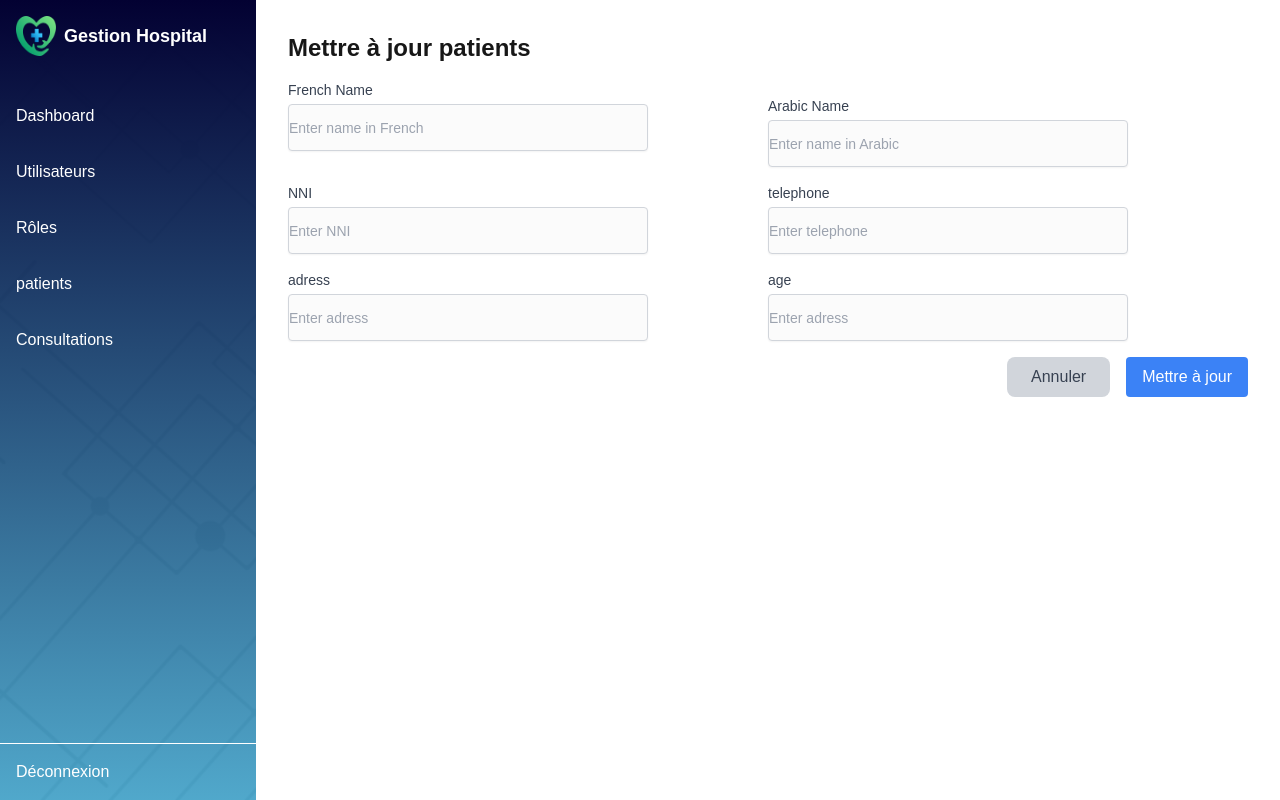
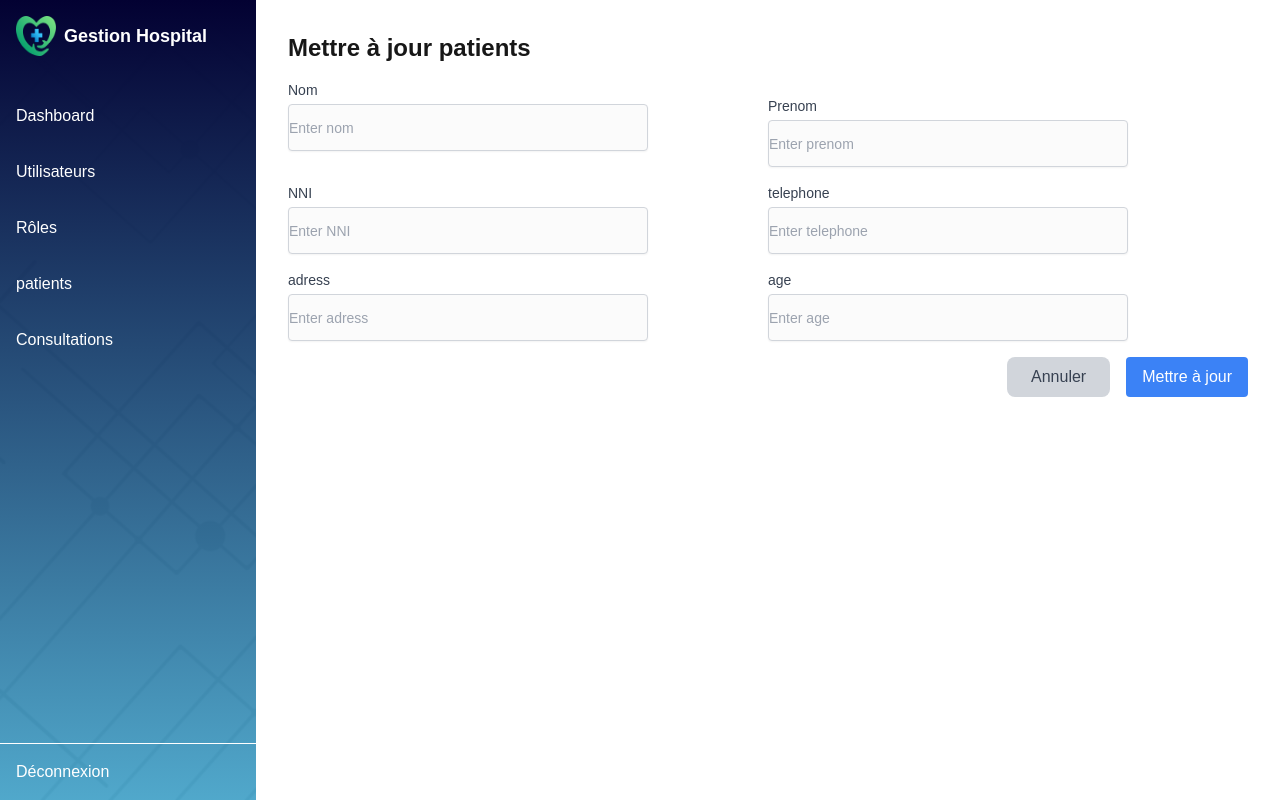
Before and after one commit to aichaaMoussa/gestion_inv, a Next.js app: page /dashboard/patients/add/1 in a window 1280 px wide. Built offline with nearby package versions, Linux system fonts and the light colour scheme; no server answers; sample sign-in values are in the browser's storage.

Commit message:
feat:deploiyment

```diff
--- a/src/pages/api/patients/[id].ts
+++ b/src/pages/api/patients/[id].ts
@@ -45,8 +45,8 @@ handler
       const updatedData = { ...req.body, updatedAt: date };
 
       // Convertir roleId en ObjectId
-      if (updatedData.roleId) {
-        updatedData.roleId = new ObjectId(updatedData.roleId);
+      if (updatedData.doctorId) {
+        updatedData.doctorId = new ObjectId(updatedData.doctorId);
       }
       const db = await connectToDb();
       const user = await db
--- a/src/pages/dashboard/patients/add/[id].tsx
+++ b/src/pages/dashboard/patients/add/[id].tsx
@@ -15,6 +15,18 @@ import Select from "@/components/Select";
 import { PatientSchema, userShemas } from "@/schemas/schemas";
 import { useSession } from "next-auth/react";
 
+// Extend the session type to include custom properties
+declare module "next-auth" {
+  interface Session {
+    user: {
+      id: string;
+      name?: string | null;
+      email?: string | null;
+      image?: string | null;
+    }
+  }
+}
+
 export default function UpdateForm() {
   const queryClient = new QueryClient();
   const { query, push } = useRouter();
@@ -23,12 +35,12 @@ export default function UpdateForm() {
   const { data } = useQuery({
     queryKey: ["patients", id],
     queryFn: async () => {
-      if (!id) return null; // Évite un appel API avec un id null
+      if (!id) return null;
       const response = await axios.get(`/api/patients/${id}`);
       console.log("response", response);
       return response.data;
     },
-    enabled: !!id, // Empêche la requête si `id` est undefined
+    enabled: !!id,
   });
 
   useEffect(() => {
@@ -51,7 +63,6 @@ export default function UpdateForm() {
     },
   });
 
-  // React Hook Form avec Zod Resolver
   const methods = useForm({
     resolver: zodResolver(PatientSchema),
   });
@@ -77,13 +88,16 @@ export default function UpdateForm() {
         label: role.namefr,
       }))
     : [];
-    const { data: session, status } = useSession(); // Vérifie le statut de la session
+
+  const { data: session, status } = useSession();
   console.log("Session status:", status, "Session data:", session);
+
   useEffect(() => {
     if (status === "authenticated" && session?.user?.id) {
       setValue("doctorId", session.user.id);
     }
   }, [session, status, setValue]);
+
   useEffect(() => {
     if (data) {
       console.log("Données utilisateur avant mise à jour:", data);
@@ -92,14 +106,13 @@ export default function UpdateForm() {
       setValue("lastName", data?.lastName, { shouldValidate: true });
       setValue("nni", data?.nni, { shouldValidate: true });
       setValue("telephone", data?.telephone, { shouldValidate: true });
-
       setValue("adress", data?.adress || "", { shouldValidate: true });
-      setValue("age",data?.age || "", { shouldValidate: true }); // Mot de passe vide par sécurité
+      setValue("age", data?.age || "", { shouldValidate: true });
     }
   }, [data, reset, setValue]);
+
   console.log("🔹 useForm initialisé", methods);
   const { errors } = formState;
-
   console.log("⚠️ Erreurs du formulaire:", errors);
 
   return (
@@ -112,20 +125,20 @@ export default function UpdateForm() {
         >
           <Input
             type="text"
-              label="French Name"
+            label="Nom"
             id="firstName"
             name="firstName"
-              placeholder="Enter name in French"
-              error={!!errors.nom}
+            placeholder="Enter nom"
+            error={errors.firstName ? { message: errors.firstName.message } : undefined}
             register={register}
           />
           <Input
             type="text"
-              label="Arabic Name"
+            label="Prenom"
             id="lastName"
             name="lastName"
-              placeholder="Enter name in Arabic"
-              error={!!errors.prenom}
+            placeholder="Enter prenom"
+            error={errors.lastName ? { message: errors.lastName.message } : undefined}
             register={register}
           />
           <Input
@@ -134,7 +147,7 @@ export default function UpdateForm() {
             id="nni"
             name="nni"
             placeholder="Enter NNI"
-              error={!!errors.nni}
+            error={errors.nni ? { message: errors.nni.message } : undefined}
             register={register}
           />
           <Input
@@ -143,7 +156,7 @@ export default function UpdateForm() {
             id="telephone"
             name="telephone"
             placeholder="Enter telephone"
-              error={!!errors.phone}
+            error={errors.telephone ? { message: errors.telephone.message } : undefined}
             register={register}
           />
           <Input
@@ -152,7 +165,7 @@ export default function UpdateForm() {
             id="adress"
             name="adress"
             placeholder="Enter adress"
-              error={!!errors.nni}
+            error={errors.adress ? { message: errors.adress.message } : undefined}
             register={register}
           />
           <Input
@@ -160,8 +173,8 @@ export default function UpdateForm() {
             label="age"
             id="age"
             name="age"
-              placeholder="Enter adress"
-              error={!!errors.nni}
+            placeholder="Enter age"
+            error={errors.age ? { message: errors.age.message } : undefined}
             register={register}
           />
           <div className="col-span-2 flex justify-end gap-4">
--- a/src/pages/dashboard/patients/add/index.tsx
+++ b/src/pages/dashboard/patients/add/index.tsx
@@ -31,11 +31,11 @@ export default function App() {
     },
     onSuccess: () => {
       push("/dashboard/patients"); // ✅ Redirection après succès
-      toast.success("Utilisateur créé avec succès !");
+      toast.success("Patient créé avec succès !");
     },
     onError: (error) => {
-      console.error("Erreur lors de la création de l'utilisateur :", error);
-      toast.error("Échec de la création de l'utilisateur. Veuillez réessayer.");
+      console.error("Erreur lors de la création de patient :", error);
+      toast.error("Échec de la création de patient. Veuillez réessayer.");
     },
   });
 
@@ -64,19 +64,19 @@ export default function App() {
           >
             <Input
               type="text"
-              label="French Name"
+              label="Nom"
               id="firstName"
               name="firstName"
-              placeholder="Enter name in French"
+              placeholder="Nom"
               error={!!errors.nom}
               register={register}
             />
             <Input
               type="text"
-              label="Arabic Name"
+              label="Prenom"
               id="lastName"
               name="lastName"
-              placeholder="Enter name in Arabic"
+              placeholder="Prenom"
               error={!!errors.prenom}
               register={register}
             />
--- a/src/pages/dashboard/user/add/index.tsx
+++ b/src/pages/dashboard/user/add/index.tsx
@@ -11,6 +11,18 @@ import Input from "@/components/Input";
 import router, { useRouter } from "next/router";
 import { toast } from "react-toastify";
 
+interface Role {
+  _id: string;
+  namefr: string;
+}
+
+interface FormData {
+  roleId: string;
+  nom: string;
+  prenom: string;
+  [key: string]: string;
+}
+
 const queryClient = new QueryClient();
 
 export default function App() {
@@ -18,9 +30,8 @@ export default function App() {
     register,
     handleSubmit,
     setValue,
-    watch,
     formState: { errors },
-  } = useForm();
+  } = useForm<FormData>();
   const {
     data: roles,
     isLoading,
@@ -34,13 +45,13 @@ export default function App() {
   });
   const { push } = useRouter();
 
-  const { mutate, isLoading: load } = useMutation({
+  const { mutate, isLoading: isSubmitting } = useMutation({
     mutationKey: ["user"],
-    mutationFn: async (data) => {
+    mutationFn: async (data: FormData) => {
       return axios.post("/api/user", data);
     },
     onSuccess: () => {
-      push("/dashboard/user"); // ✅ Redirection après succès
+      push("/dashboard/user");
       toast.success("Utilisateur créé avec succès !");
     },
     onError: (error) => {
@@ -48,8 +59,9 @@ export default function App() {
       toast.error("Échec de la création de l'utilisateur. Veuillez réessayer.");
     },
   });
+
   const roleOptions = roles?.roles
-    ? roles.roles.map((role: any) => ({
+    ? roles.roles.map((role: Role) => ({
         value: role._id,
         label: role.namefr,
       }))
@@ -57,7 +69,7 @@ export default function App() {
 
   register("roleId", { required: "Veuillez sélectionner un rôle." });
 
-  const onSubmit = (data: any) => {
+  const onSubmit = (data: FormData) => {
     if (!data.roleId) {
       alert("Veuillez sélectionner un rôle.");
       return;
--- a/src/pages/dashboard/user/index.tsx
+++ b/src/pages/dashboard/user/index.tsx
@@ -5,6 +5,14 @@ import Link from "next/link";
 import React from "react";
 import { QueryClient, useMutation, useQuery } from "react-query";
 import { toast } from "react-toastify";
+
+interface User {
+  _id: string;
+  nom: string;
+  prenom: string;
+  phone: string;
+  role: string;
+}
 
 const TablePage = () => {
   // const { mutate: updateMutation } = useMutation({
@@ -25,7 +33,7 @@ const TablePage = () => {
 
   const { mutate: deleteMutation } = useMutation({
     mutationKey: ["role"],
-    mutationFn: async (_id) => {
+    mutationFn: async (_id: string) => {
       const response = await axios.delete("/api/user/" + _id);
       return response.data;
     },
@@ -66,7 +74,7 @@ const TablePage = () => {
       {
         Header: "Actions",
         accessor: "actions",
-        Cell: ({ row }) => (
+        Cell: ({ row }: { row: { original: User } }) => (
           <div className="flex space-x-2">
             <Link
               href={`/dashboard/user/add/${row.original._id?.toString() || ""}`}
@@ -75,7 +83,7 @@ const TablePage = () => {
               <Pencil size={20} />
             </Link>
             <button
-              onClick={() => deleteMutation(row.original._id?.toString())}
+              onClick={() => deleteMutation(row.original._id?.toString() || "")}
               className="px-3 py-1  text-white rounded"
             >
               <Trash className="text-black" size={20} />
```
Also changed, not shown: src/lib/mongoose.ts (+16 -21 lines). Lines whose indentation alone changed are shown as unchanged.
